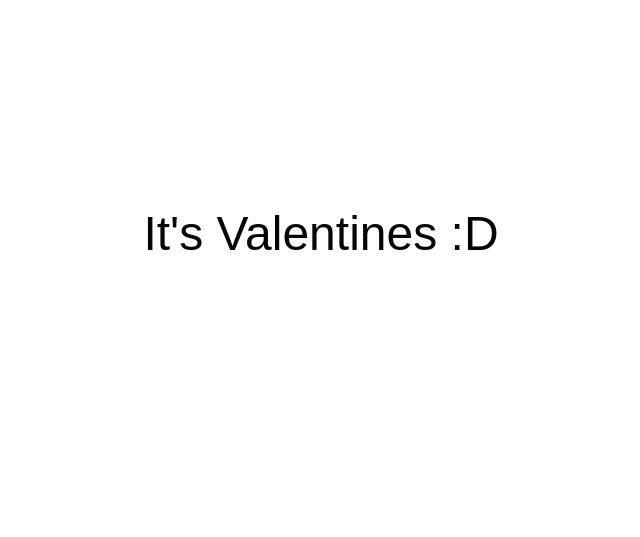
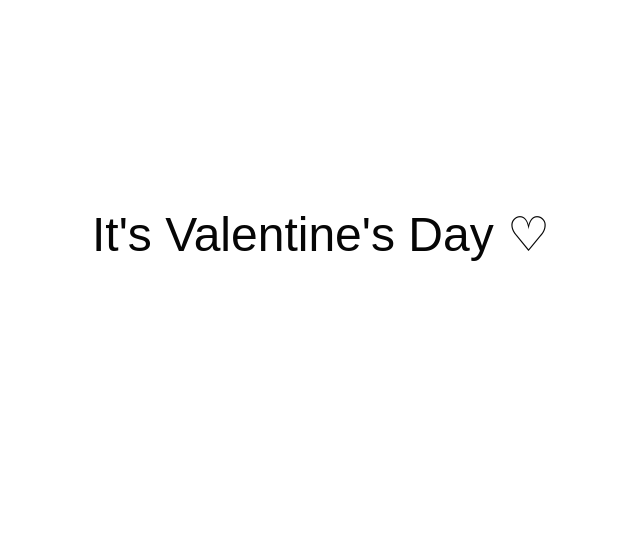
Before and after one commit to AyushmaanSinha/Valentines, a website: page index.html in a window 1280 px wide. Shown: the part 2-539 px from the top of the page, without its empty margins (319-959 px from the left). Drawn offline with nearby package versions, Linux system fonts and the light colour scheme.

Commit message:
Update index.html

```diff
--- a/index.html
+++ b/index.html
@@ -4,7 +4,7 @@
     <meta charset="UTF-8" />
     <meta name="viewport" content="width=device-width, initial-scale=1.0" />
     <meta http-equiv="X-UA-Compatible" content="ie=edge" />
-    <title>Happy Valentine's :)</title>
+    <title>Happy Valentine's Day :)</title>
     <link
       rel="stylesheet"
     />
@@ -22,7 +22,7 @@
         <p class="two" id="greetingText">I really like your name btw!</p>
       </div>
       <div class="three">
-        <p>It's Valentines :D</p>
+        <p>It's Valentine's Day ♡</p>
       </div>
       <div class="four">
         <div class="text-box">
```
